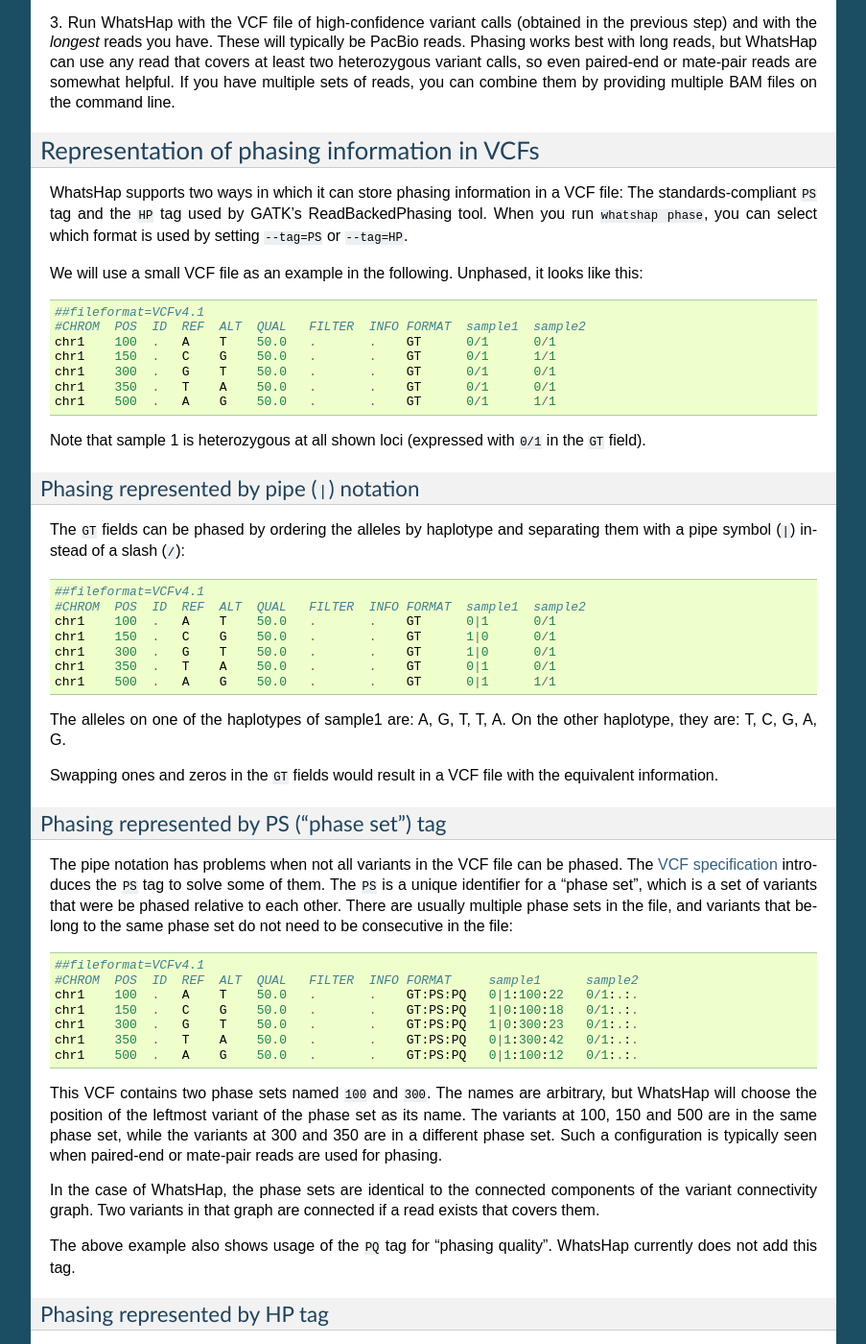
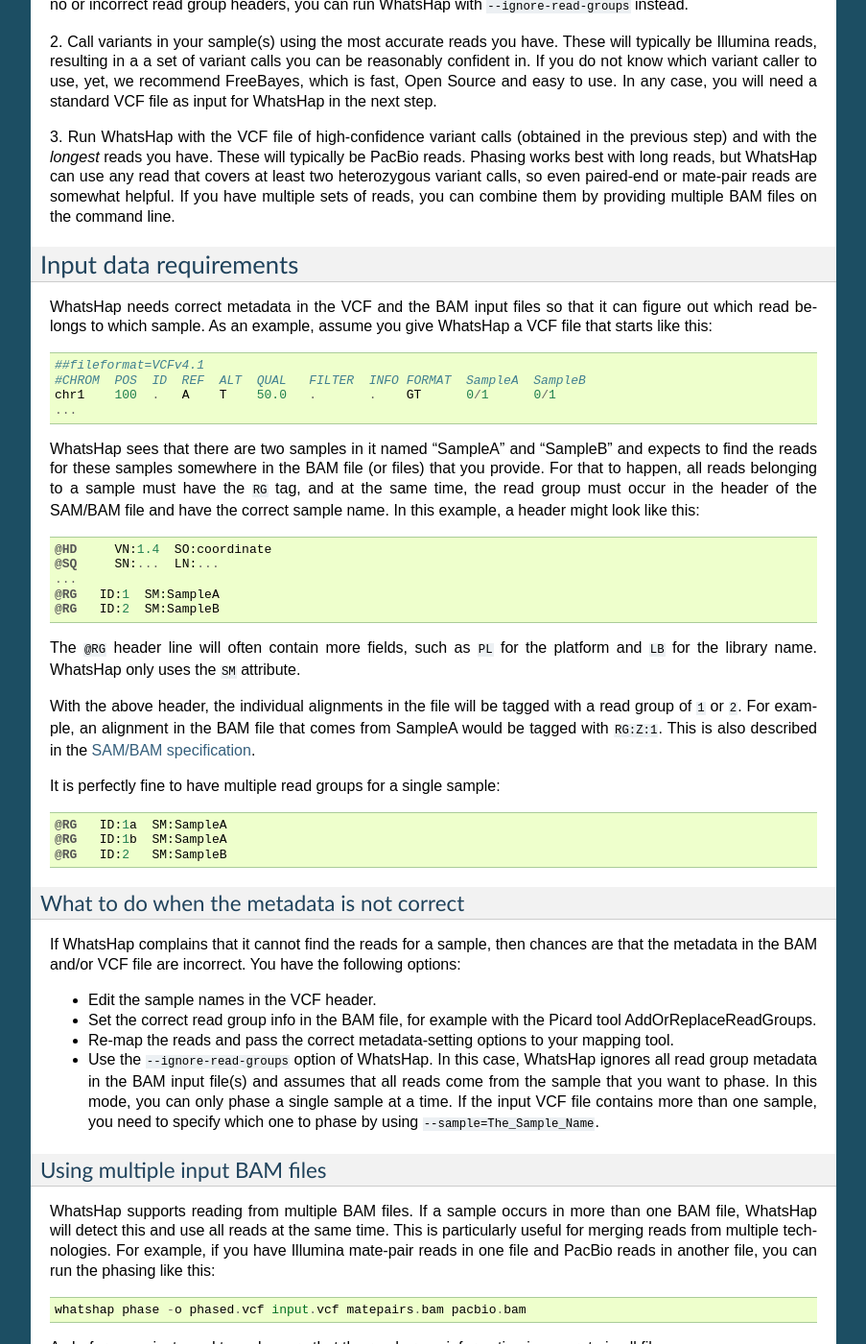
Before and after one commit to whatshap/whatshap, a Sphinx documentation site: the page built from doc/guide.rst, in a window 1280 px wide and 1400 px high, scrolled down 920 px. Shown: the whole window at 96% size, without its empty margins (198-1101 px from the left). Built offline with Sphinx 7.4.7, drawn with Linux system fonts in a browser that asks for light colours; some of the changed text lies outside the part shown.

Commit message:
Docs: Section about input data requirements

```diff
--- a/doc/guide.rst
+++ b/doc/guide.rst
@@ -2,13 +2,21 @@
 User guide
 ==========
 
-Run WhatsHap like this::
+The basic command-line for running WhatsHap is this::
 
     whatshap phase -o phased.vcf input.vcf input.bam
 
-Phasing information is added to the VCF file in a way that is compatible with
-GATK’s ReadBackedPhasing. That is, the HP tag denotes which set of phased
-variants a variant belongs to. The VCF file can also be gzip-compressed.
+With error-prone reads (PacBio, Nanopore), we strongly recommend that you
+enable re-alignment mode by providing a reference in FASTA format::
+
+    whatshap phase --reference ref.fasta -o phased.vcf input.vcf input.bam
+
+You can also phase indels by adding the option ``--indels``.
+
+WhatsHap adds the phasing information to the input VCF file and writes it to
+the output VCF file. :ref:`See below to understand how phasing information
+is represented <phasing_in_vcfs>`.
+The VCF file can also be gzip-compressed.
 
 
 Features and limitations
@@ -63,6 +71,84 @@
 mate-pair reads are somewhat helpful. If you have multiple sets of reads, you
 can combine them by providing multiple BAM files on the command line.
 
+
+Input data requirements
+=======================
+
+WhatsHap needs correct metadata in the VCF and the BAM input files so that it can
+figure out which read belongs to which sample. As an example, assume you give
+WhatsHap a VCF file that starts like this::
+
+    ##fileformat=VCFv4.1
+    #CHROM  POS  ID  REF  ALT  QUAL   FILTER  INFO FORMAT  SampleA  SampleB
+    chr1    100  .   A    T    50.0   .       .    GT      0/1      0/1
+    ...
+
+WhatsHap sees that there are two samples in it named “SampleA” and “SampleB”
+and expects to find the reads for these samples somewhere in the BAM file (or
+files) that you provide. For that to happen, all reads belonging to a sample
+must have the ``RG`` tag, and at the same time, the read group must occur in the
+header of the SAM/BAM file and have the correct sample name. In this example, a
+header might look like this::
+
+	@HD     VN:1.4  SO:coordinate
+	@SQ     SN:...  LN:...
+	...
+	@RG   ID:1  SM:SampleA
+	@RG   ID:2  SM:SampleB
+
+The ``@RG`` header line will often contain more fields, such as ``PL`` for
+the platform and ``LB`` for the library name. WhatsHap only uses the ``SM``
+attribute.
+
+With the above header, the individual alignments in the file will be tagged with
+a read group of ``1`` or ``2``. For example, an alignment in the BAM file that
+comes from SampleA would be tagged with ``RG:Z:1``. This is also described in
+the `SAM/BAM specification <https://samtools.github.io/hts-specs/>`_.
+
+It is perfectly fine to have multiple read groups for a single sample::
+
+	@RG   ID:1a  SM:SampleA
+	@RG   ID:1b  SM:SampleA
+	@RG   ID:2   SM:SampleB
+
+
+What to do when the metadata is not correct
+-------------------------------------------
+
+If WhatsHap complains that it cannot find the reads for a sample, then chances
+are that the metadata in the BAM and/or VCF file are incorrect. You have the
+following options:
+
+* Edit the sample names in the VCF header.
+* Set the correct read group info in the BAM file, for example with the Picard
+  tool AddOrReplaceReadGroups.
+* Re-map the reads and pass the correct metadata-setting options to your mapping
+  tool.
+* Use the ``--ignore-read-groups`` option of WhatsHap. In this case, WhatsHap
+  ignores all read group metadata in the BAM input file(s) and assumes that all
+  reads come from the sample that you want to phase. In this mode, you can
+  only phase a single sample at a time. If the input VCF file contains more than
+  one sample, you need to specify which one to phase by using
+  ``--sample=The_Sample_Name``.
+
+
+Using multiple input BAM files
+------------------------------
+
+WhatsHap supports reading from multiple BAM files. If a sample occurs in more
+than one BAM file, WhatsHap will detect this and use all reads at the same time.
+This is particularly useful for merging reads from multiple technologies. For
+example, if you have Illumina mate-pair reads in one file and PacBio reads in
+another file, you can run the phasing like this::
+
+    whatshap phase -o phased.vcf input.vcf matepairs.bam pacbio.bam
+
+As before, you just need to make sure that the read group information is
+accurate in all files.
+
+
+.. _phasing_in_vcfs:
 
 Representation of phasing information in VCFs
 =============================================
```
